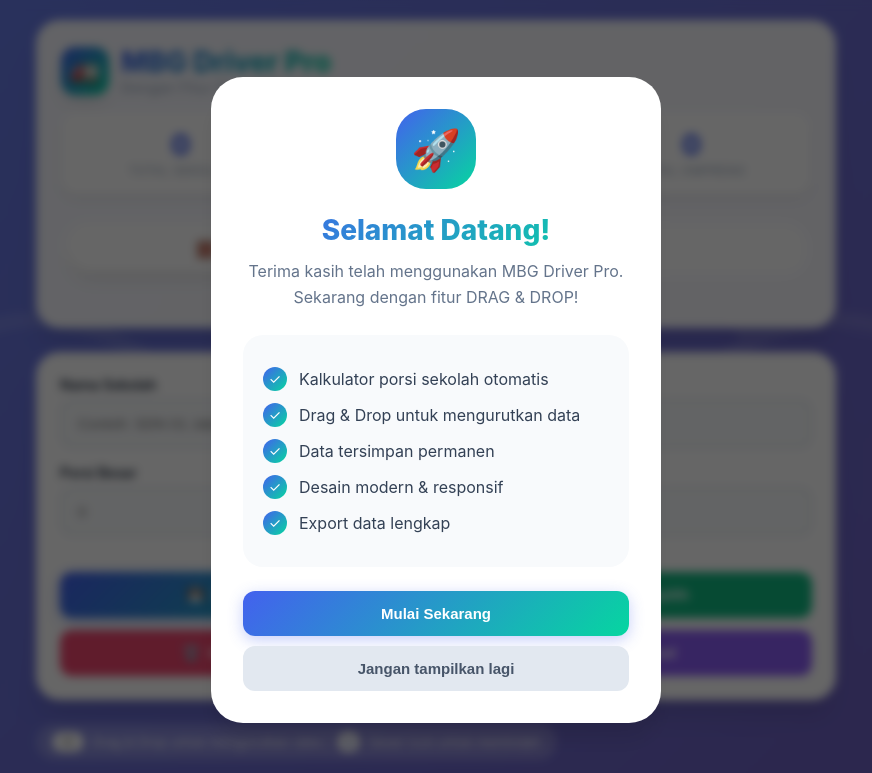
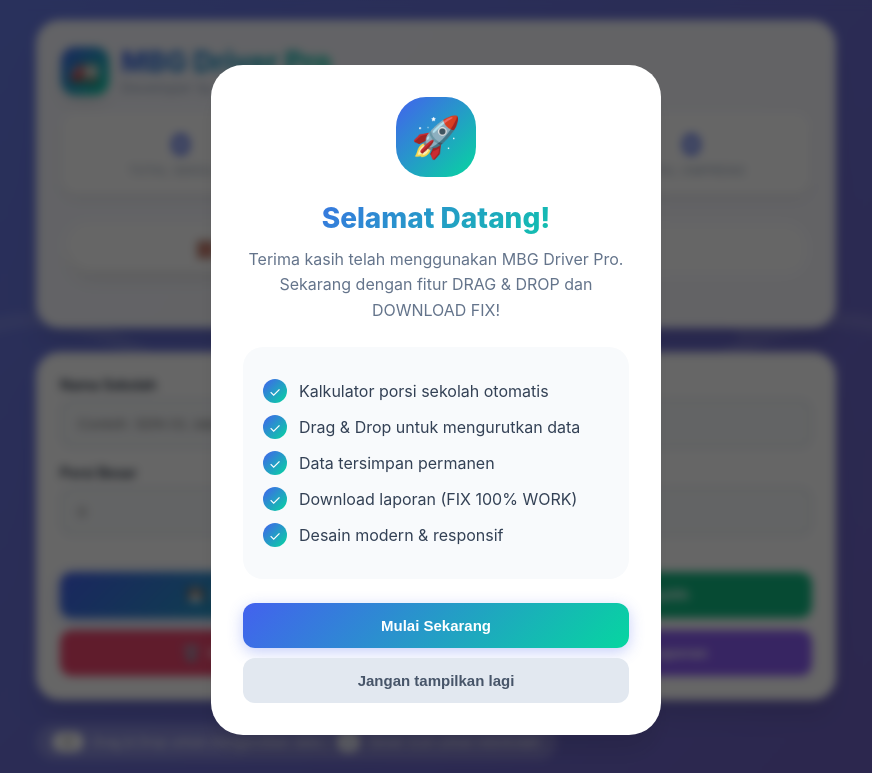
Before and after one commit to Dimas120500/kalkulator-mbg2, a website: page www/index.html in a window 1280 px wide. Shown: the top 773 px of the page, without its empty margins (204-1076 px from the left). Drawn offline with nearby package versions, Linux system fonts and the light colour scheme.

````diff
--- a/www/index.html
+++ b/www/index.html
@@ -839,7 +839,7 @@ body::before {
             <div class="app-icon">🚛</div>
             <div>
                 <h1>MBG Driver Pro</h1>
-                <div class="app-subtitle">Dengan Fitur Drag & Drop</div>
+                <div class="app-subtitle">Developer by dimszz</div>
             </div>
         </div>
 
@@ -900,8 +900,9 @@ body::before {
                 <button class="btn btn-danger" onclick="hapusSemua()">
                     <span>🗑️</span> Hapus Semua
                 </button>
-                <button class="btn btn-purple" onclick="exportData()">
-                    <span>📥</span> Download
+                <!-- FIXED: Nama fungsi downloadData -->
+                <button class="btn btn-purple" onclick="downloadData()">
+                    <span>📥</span> Download Laporan
                 </button>
             </div>
         </div>
@@ -910,7 +911,6 @@ body::before {
         <div class="drag-info">
             <span>🖱️</span> Drag & Drop untuk mengurutkan data | <span>≡</span> Geser icon untuk memindah
         </div>
-
         <!-- List Data dengan Drag & Drop -->
         <div id="listData" class="drag-area"></div>
 
@@ -955,7 +955,7 @@ body::before {
 
     <!-- Footer -->
     <div class="footer">
-        Developed with <span style="color: #ff6b6b;">❤️</span> by <strong>dimsz</strong> • Versi 3.0 Drag & Drop
+        Developed with <span style="color: #ff6b6b;">❤️</span> by <strong>dimszz</strong> • Versi 3.1
     </div>
 </div>
 
@@ -967,14 +967,14 @@ body::before {
     <div class="popup-content">
         <div class="popup-icon">🚀</div>
         <h2 class="popup-title">Selamat Datang!</h2>
-        <p class="popup-message">Terima kasih telah menggunakan MBG Driver Pro. Sekarang dengan fitur DRAG & DROP!</p>
+        <p class="popup-message">Terima kasih telah menggunakan MBG Driver Pro. Sekarang dengan fitur DRAG & DROP dan DOWNLOAD FIX!</p>
 
         <div class="popup-features">
             <p><span class="popup-check">✓</span> Kalkulator porsi sekolah otomatis</p>
             <p><span class="popup-check">✓</span> Drag & Drop untuk mengurutkan data</p>
             <p><span class="popup-check">✓</span> Data tersimpan permanen</p>
+            <p><span class="popup-check">✓</span> Download laporan (FIX 100% WORK)</p>
             <p><span class="popup-check">✓</span> Desain modern & responsif</p>
-            <p><span class="popup-check">✓</span> Export data lengkap</p>
         </div>
 
         <button class="btn btn-primary" onclick="tutupWelcomePopup()" style="width: 100%;">Mulai Sekarang</button>
@@ -1256,7 +1256,6 @@ function hitungTerpilih() {
 
     toast(`${check.length} sekolah terpilih`, "success");
 }
-
 // Hapus data
 function hapusData(i) {
     if(confirm("Yakin mau hapus sekolah ini?")) {
@@ -1294,58 +1293,113 @@ function resetInput() {
     document.getElementById("kecil").value = "";
 }
 
-// Export data
-function exportData() {
-    if(data.length === 0 && catatan.length === 0) return toast("Tidak ada data untuk di export", "error");
+// ========== FIXED DOWNLOAD FUNCTION ==========
+function downloadData() {
+    try {
+        // Cek apakah ada data
+        if(data.length === 0 && catatan.length === 0) {
+            alert("Tidak ada data untuk di download!");
+            return;
+        }
 
-    let teks = "🚛 LAPORAN MBG DRIVER PRO 🚛\n";
-    teks += "=".repeat(40) + "\n\n";
-    teks += `Tanggal: ${new Date().toLocaleDateString('id-ID')}\n`;
-    teks += `Waktu: ${new Date().toLocaleTimeString('id-ID')}\n\n`;
+        // Buat format tanggal Indonesia
+        const today = new Date();
+        const tanggal = today.toLocaleDateString('id-ID');
+        const waktu = today.toLocaleTimeString('id-ID');
 
+        // Mulai membuat konten file
+        let konten = "";
+
+        // Header
+        konten += "=".repeat(50) + "\n";
+        konten += "        LAPORAN MBG DRIVER PRO\n";
+        konten += "=".repeat(50) + "\n";
+        konten += `Tanggal: ${tanggal}\n`;
+        konten += `Waktu: ${waktu}\n`;
+        konten += `Total Sekolah: ${data.length}\n`;
+        konten += `Total Catatan: ${catatan.length}\n`;
+        konten += "=".repeat(50) + "\n\n";
+
+        // Data Kalkulator
         if(data.length > 0) {
-        teks += "📊 DATA KALKULATOR\n";
-        teks += "-".repeat(30) + "\n\n";
+            konten += "📊 DATA KALKULATOR\n";
+            konten += "-".repeat(40) + "\n\n";
 
-        let totalB = 0, totalK = 0;
-        data.forEach((item, i) => {
-            let dB = detail(item.besar);
-            let dK = detail(item.kecil);
-            totalB += item.besar;
-            totalK += item.kecil;
+            let totalBesar = 0;
+            let totalKecil = 0;
 
-            teks += `${i+1}. ${item.sekolah}\n`;
-            teks += `   Besar: ${item.besar} (${dB.ikat} ikat | ${dB.sisa} ompreng)\n`;
-            teks += `   Kecil: ${item.kecil} (${dK.ikat} ikat | ${dK.sisa} ompreng)\n\n`;
+            data.forEach((item, index) => {
+                const dB = detail(item.besar);
+                const dK = detail(item.kecil);
+
+                totalBesar += item.besar;
+                totalKecil += item.kecil;
+
+                konten += `${index + 1}. ${item.sekolah}\n`;
+                konten += `   Besar : ${item.besar} porsi (${dB.ikat} ikat | ${dB.sisa} ompreng)\n`;
+                konten += `   Kecil : ${item.kecil} porsi (${dK.ikat} ikat | ${dK.sisa} ompreng)\n`;
+                konten += "-".repeat(30) + "\n";
             });
 
-        let dTB = detail(totalB);
-        let dTK = detail(totalK);
+            // Total keseluruhan
+            const totalB = detail(totalBesar);
+            const totalK = detail(totalKecil);
 
-        teks += "TOTAL KESELURUHAN:\n";
-        teks += `Besar: ${totalB} (${dTB.ikat} ikat | ${dTB.sisa} ompreng)\n`;
-        teks += `Kecil: ${totalK} (${dTK.ikat} ikat | ${dTK.sisa} ompreng)\n\n`;
+            konten += "\n📈 TOTAL KESELURUHAN\n";
+            konten += "-".repeat(30) + "\n";
+            konten += `Besar : ${totalBesar} porsi (${totalB.ikat} ikat | ${totalB.sisa} ompreng)\n`;
+            konten += `Kecil : ${totalKecil} porsi (${totalK.ikat} ikat | ${totalK.sisa} ompreng)\n`;
+            konten += `Total Ompreng : ${totalBesar + totalKecil}\n`;
+            konten += `Total Ikat    : ${Math.floor((totalBesar + totalKecil) / isi_per_ikat)}\n\n`;
         }
 
+        // Data Catatan
         if(catatan.length > 0) {
-        teks += "📝 CATATAN\n";
-        teks += "-".repeat(30) + "\n\n";
+            konten += "📝 DATA CATATAN\n";
+            konten += "-".repeat(40) + "\n\n";
 
-        catatan.forEach((note, i) => {
-            teks += `${i+1}. ${note.judul || 'Tanpa Judul'}\n`;
-            teks += `   Tanggal: ${note.tanggal || '-'}\n`;
-            teks += `   Kategori: ${note.kategori || 'Umum'}\n`;
-            teks += `   Isi: ${note.isi}\n\n`;
+            catatan.forEach((item, index) => {
+                konten += `${index + 1}. ${item.judul || "Tanpa Judul"}\n`;
+                konten += `   Tanggal : ${item.tanggal || "-"}\n`;
+                konten += `   Kategori: ${item.kategori || "Umum"}\n`;
+                konten += `   Isi     : ${item.isi}\n`;
+                konten += "-".repeat(30) + "\n";
             });
         }
 
-    let blob = new Blob([teks], { type: "text/plain" });
-    let link = document.createElement("a");
+        // Footer
+        konten += "\n" + "=".repeat(50) + "\n";
+        konten += "Dibuat dengan MBG Driver Pro\n";
+        konten += "Terima kasih telah menggunakan aplikasi ini!\n";
+        konten += "=".repeat(50) + "\n";
+
+        // Buat file untuk di download
+        const blob = new Blob([konten], { type: "text/plain;charset=utf-8" });
+
+        // Buat link download
+        const link = document.createElement("a");
         link.href = URL.createObjectURL(blob);
-    link.download = `MBG_Report_${new Date().toISOString().slice(0,10)}.txt`;
+
+        // Nama file dengan tanggal
+        const fileName = `MBG_Laporan_${today.getFullYear()}-${(today.getMonth()+1).toString().padStart(2,'0')}-${today.getDate().toString().padStart(2,'0')}.txt`;
+        link.download = fileName;
+
+        // Klik link untuk download
+        document.body.appendChild(link);
         link.click();
+        document.body.removeChild(link);
 
-    toast("Data berhasil di download", "success");
+        // Bersihkan URL object
+        URL.revokeObjectURL(link.href);
+
+        // Notifikasi sukses
+        toast("Laporan berhasil di download! 📥", "success");
+
+    } catch(error) {
+        // Kalau ada error, tampilkan alert
+        console.error("Error download:", error);
+        alert("Maaf, terjadi error saat download. Coba lagi ya!");
+    }
 }
 
 // Fungsi Catatan
@@ -1460,3 +1514,4 @@ updateStats();
 
 </body>
 </html>
+```
````
Lines whose indentation alone changed are shown as unchanged.
